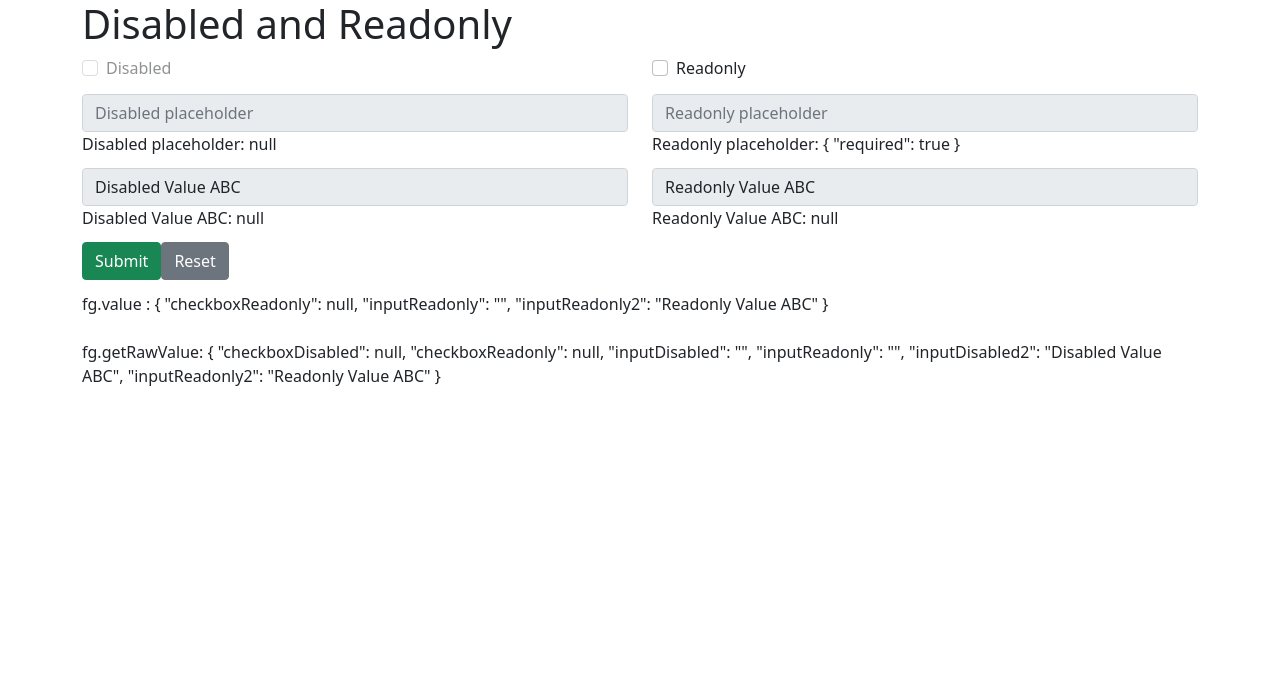
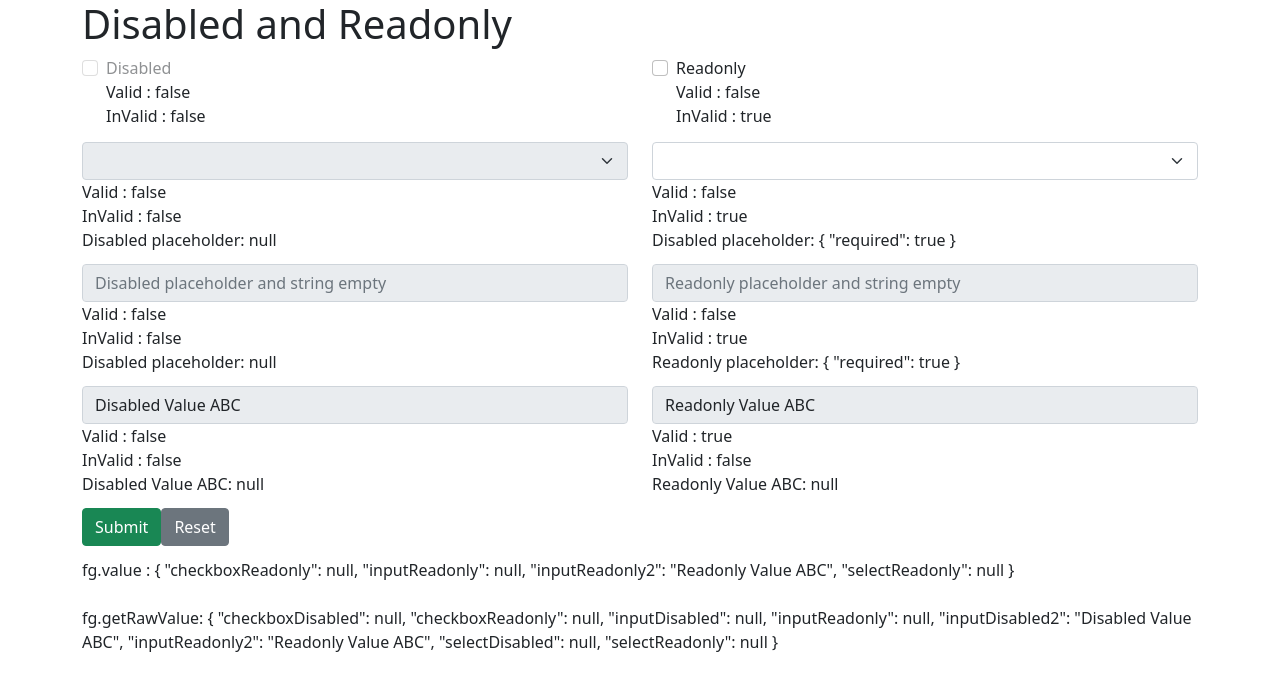
Before and after one commit to sothonsit/readonly-disabled-example, an Angular app: page / in a window 1280 px wide. Shown: the top 690 px of the page. Built offline with nearby package versions, Linux system fonts and the light colour scheme.

Commit message:
2 files modified

```diff
--- a/src/app/app.component.html
+++ b/src/app/app.component.html
@@ -16,6 +16,9 @@
           formControlName="checkboxDisabled"
         />
         <label class="form-check-label" for="gridCheck"> Disabled </label>
+        <br />
+        Valid : {{ fg.get('checkboxDisabled').valid | json }} <br />
+        InValid : {{ fg.get('checkboxDisabled').invalid | json }} <br />
       </div>
     </div>
     <div class="col">
@@ -28,7 +31,42 @@
           readonly
         />
         <label class="form-check-label" for="gridCheck"> Readonly </label>
+        <br />
+        Valid : {{ fg.get('checkboxReadonly').valid | json }} <br />
+        InValid : {{ fg.get('checkboxReadonly').invalid | json }} <br />
       </div>
+    </div>
+  </div>
+
+  <div class="form-group row">
+    <div class="col">
+      <select
+        id="selectDisabled"
+        class="form-select"
+        formControlName="selectDisabled"
+      >
+        <option value="">Please Select</option>
+        <option [value]="1">1</option>
+        <option [value]="2">2</option>
+      </select>
+      Valid : {{ fg.get('selectDisabled').valid | json }} <br />
+      InValid : {{ fg.get('selectDisabled').invalid | json }} <br />
+      Disabled placeholder: {{ fg.get('selectDisabled').errors | json }}
+    </div>
+    <div class="col">
+      <select
+        id="selectReadonly"
+        class="form-select"
+        formControlName="selectReadonly"
+        readonly
+      >
+        <option value="">Please Select</option>
+        <option [value]="1">1</option>
+        <option [value]="2">2</option>
+      </select>
+      Valid : {{ fg.get('selectReadonly').valid | json }} <br />
+      InValid : {{ fg.get('selectReadonly').invalid | json }} <br />
+      Disabled placeholder: {{ fg.get('selectReadonly').errors | json }}
     </div>
   </div>
 
@@ -37,19 +75,23 @@
       <input
         type="text"
         class="form-control"
-        placeholder="Disabled placeholder"
+        placeholder="Disabled placeholder and string empty"
         formControlName="inputDisabled"
       />
+      Valid : {{ fg.get('inputDisabled').valid | json }} <br />
+      InValid : {{ fg.get('inputDisabled').invalid | json }} <br />
       Disabled placeholder: {{ fg.get('inputDisabled').errors | json }}
     </div>
     <div class="col">
       <input
         type="text"
         class="form-control"
-        placeholder="Readonly placeholder"
+        placeholder="Readonly placeholder and string empty"
         formControlName="inputReadonly"
         readonly
       />
+      Valid : {{ fg.get('inputReadonly').valid | json }} <br />
+      InValid : {{ fg.get('inputReadonly').invalid | json }} <br />
       Readonly placeholder: {{ fg.get('inputReadonly').errors | json }}
     </div>
   </div>
@@ -62,6 +104,8 @@
         placeholder="Disabled"
         formControlName="inputDisabled2"
       />
+      Valid : {{ fg.get('inputDisabled2').valid | json }} <br />
+      InValid : {{ fg.get('inputDisabled2').invalid | json }} <br />
       Disabled Value ABC: {{ fg.get('inputDisabled2').errors | json }}
     </div>
     <div class="col">
@@ -72,7 +116,9 @@
         formControlName="inputReadonly2"
         readonly
       />
-      Readonly Value ABC: {{ fg.get('inputDisabled2').errors | json }}
+      Valid : {{ fg.get('inputReadonly2').valid | json }} <br />
+      InValid : {{ fg.get('inputReadonly2').invalid | json }} <br />
+      Readonly Value ABC: {{ fg.get('inputReadonly2').errors | json }}
     </div>
   </div>
 
--- a/src/app/app.component.ts
+++ b/src/app/app.component.ts
@@ -13,13 +13,19 @@ export class AppComponent {
 
   ngOnInit() {
     this.fg = new FormGroup({
-      checkboxDisabled: new FormControl({ value: null, disabled: true }),
-      checkboxReadonly: new FormControl(),
+      checkboxDisabled: new FormControl({ value: null, disabled: true }, [
+        Validators.required,
+        Validators.requiredTrue,
+      ]),
+      checkboxReadonly: new FormControl(null, [
+        Validators.required,
+        Validators.requiredTrue,
+      ]),
       inputDisabled: new FormControl(
-        { value: '', disabled: true },
+        { value: null, disabled: true },
         Validators.required
       ),
-      inputReadonly: new FormControl('', Validators.required),
+      inputReadonly: new FormControl(null, Validators.required),
       inputDisabled2: new FormControl(
         { value: 'Disabled Value ABC', disabled: true },
         Validators.required
@@ -28,6 +34,11 @@ export class AppComponent {
         'Readonly Value ABC',
         Validators.required
       ),
+      selectDisabled: new FormControl(
+        { value: null, disabled: true },
+        Validators.required
+      ),
+      selectReadonly: new FormControl(null, Validators.required),
     });
   }
 
```
